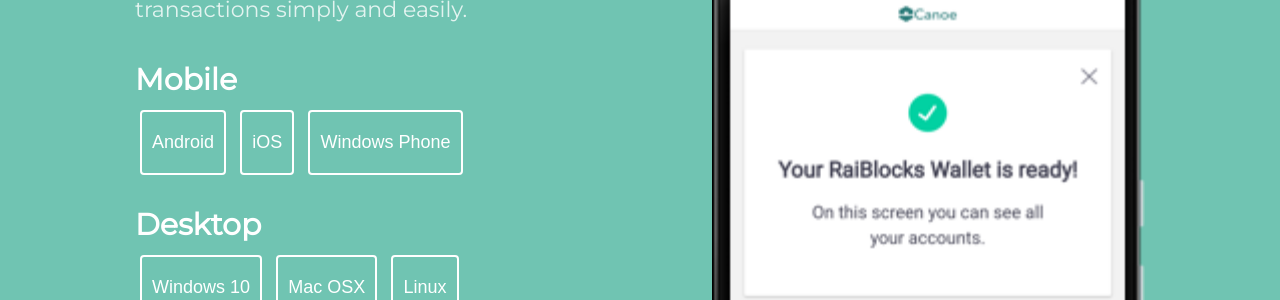
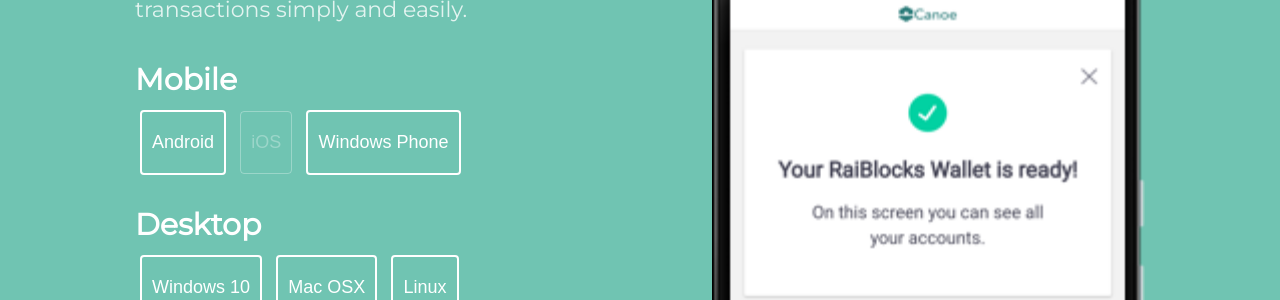
Before and after one commit to getcanoe/website, a Jekyll site: the page index.html, which Jekyll copies as it is, in a window 1280 px wide. Shown: the part 386-686 px from the top of the page. Built offline with Jekyll 4.4.1, drawn with Linux system fonts in a browser that asks for light colours; nearby versions of some CDN libraries.

Commit message:
Disable iOS button

```diff
--- a/css/styles.css
+++ b/css/styles.css
@@ -264,8 +264,6 @@
 }
 
 .download-button button:hover {
-	box-shadow: 2px 2px 2px rgba(0,0,0,.16);
-	box-shadow: 1px 1px 1px rgba(0,0,0,.26);
 	background: rgba(255,255,255,.2);
 }
 
@@ -328,3 +326,13 @@
 		font-size: 1.85em;
 	}
 }
+
+button.disable {
+	border: 1px solid rgba(255,255,255,.3);
+ 	cursor: default;
+ 	color: rgba(255,255,255,.3)
+}
+
+button.disable:hover {
+	background: rgba(255,255,255,.0);
+}
--- a/index.html
+++ b/index.html
@@ -59,7 +59,7 @@
         <h2>Manage your RaiBlocks accounts and transactions simply and easily.</h2>
 				<h3>Mobile</h3>
 				<a class="download-button" href="https://getcanoe.io/download/android-canoe-alpha.apk"><button>Android</button></a>
-				<a class="download-button" href="#"><button>iOS</button></a>
+				<a class="download-button" href="#"><button class="disable">iOS</button></a>
 				<a class="download-button" href="https://getcanoe.io/download/windows-phone-canoe-alpha.exe"><button>Windows Phone</button></a>
 				<h3>Desktop</h3>
 				<a class="download-button" href="https://getcanoe.io/download/windows-canoe-alpha.exe"><button>Windows 10</button></a>
@@ -67,7 +67,7 @@
 				<a class="download-button" href="https://getcanoe.io/download/linux-canoe-alpha.zip"><button>Linux</button></a>
 
       </div>
-      <div id="header-img"><img src="/assets/img//android-1.png" alt="Canoe on Android" /></div>
+      <div id="header-img"><img src="/assets/img/android-1.png" alt="Canoe on Android" /></div>
       <div class="clear"></div>
 
     </div>
@@ -78,7 +78,8 @@
   <div class="container">
     <div class="content">
 
-      <img src="/assets/img//android-2.png" alt="Android" /><div class="feature-text">
+      <img src="/assets/img/android-2.png" alt="Android" />
+			<div class="feature-text">
         <h2>RaiBlocks is Instant Digital Money</h2>
         <p>Forget long waiting transaction times when transferring your crypto. RaiBlocks is instant! Try it, we dare you.</p>
       </div>
@@ -94,7 +95,8 @@
       <div class="feature-text">
         <h2>RaiBlocks is Feeless</h2>
         <p>No more exhorbiant transaction fees. RaiBlock fees are truely feeless. </p>
-      </div><img src="/assets/img//android-3.png" alt="Android" />
+      </div>
+			<img src="/assets/img//android-3.png" alt="Android" />
 
     </div>
   </div>
@@ -104,7 +106,8 @@
   <div class="container">
     <div class="content">
 
-      <img src="/assets/img//android-4.png" alt="Android" /><div class="feature-text">
+      <img src="/assets/img//android-4.png" alt="Android" />
+			<div class="feature-text">
         <h2>RaiBlocks is Secure</h2>
         <p>RaiBlocks are secured 100% cryptographically. Just don't lose your seed!</p>
       </div>
```
Also changed, not shown: 4 other files.
